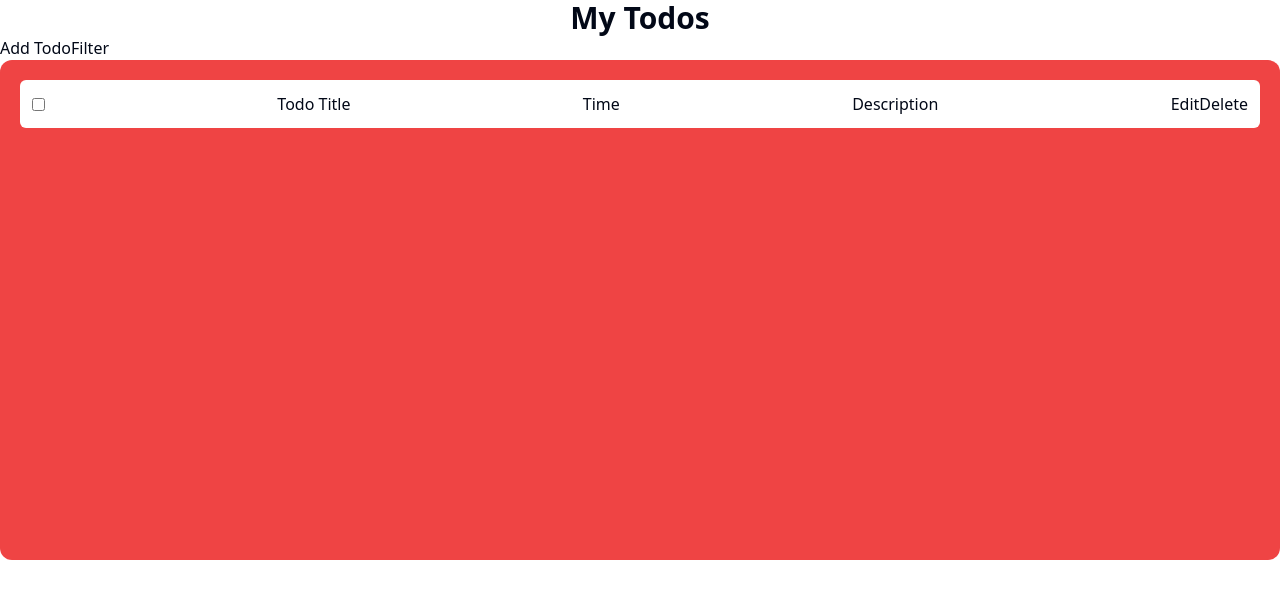
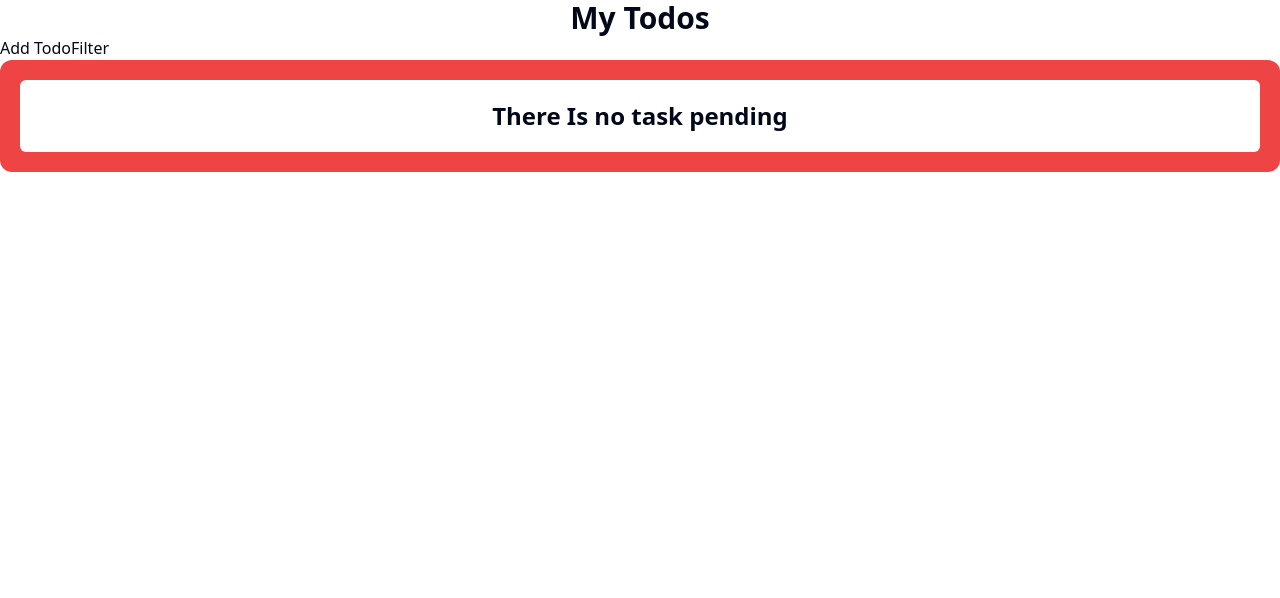
Before and after one commit to imashiqe/todo-redux, a React (Vite) app: page / in a window 1280 px wide. Shown: the top 598 px of the page. Built offline with nearby package versions, Linux system fonts and the light colour scheme.

Commit message:
empty  div added

```diff
--- a/src/components/todo/TodoCard.tsx
+++ b/src/components/todo/TodoCard.tsx
@@ -1,8 +1,16 @@
 const TodoCard = () => {
   return (
-    <div>
-      <h1>Todo Card</h1>
+    <div className="bg-white rounded-md flex justify-between items-center p-3">
+    <input  type="checkbox" name="" id="" />
+    <p className="font-semibold">Todo  Title</p>
+    <p>Time</p>
+    <p>Description</p>
+    <div className="space-x-4">
+       <button>Edit</button>
+       <button>Delete</button>
     </div>
+
+ </div>
   );
 };
 
--- a/src/components/todo/TodoContainer.tsx
+++ b/src/components/todo/TodoContainer.tsx
@@ -1,3 +1,5 @@
+
+
 const TodoContainer = () => {
     return (
         <div>
@@ -5,18 +7,10 @@ const TodoContainer = () => {
              <button>Add Todo</button>
              <button>Filter</button>
            </div>
-           <div className="bg-red-500 w-full h-[500px] rounded-xl p-5">
-              <div className="bg-white rounded-md flex justify-between items-center p-3">
-                 <input  type="checkbox" name="" id="" />
-                 <p>Todo  Title</p>
-                 <p>Time</p>
-                 <p>Description</p>
-                 <div>
-                    <button>Edit</button>
-                    <button>Delete</button>
-                 </div>
-
-              </div>
+           <div className="bg-red-500 w-full h-full rounded-xl p-5 space-y-5">
+              <div className="bg-white p-5 text-2xl font-bold flex justify-center items-center rounded-md">
+                <p>There Is  no  task  pending</p>{''}
+                </div>
            </div>
         </div>
     );
```
